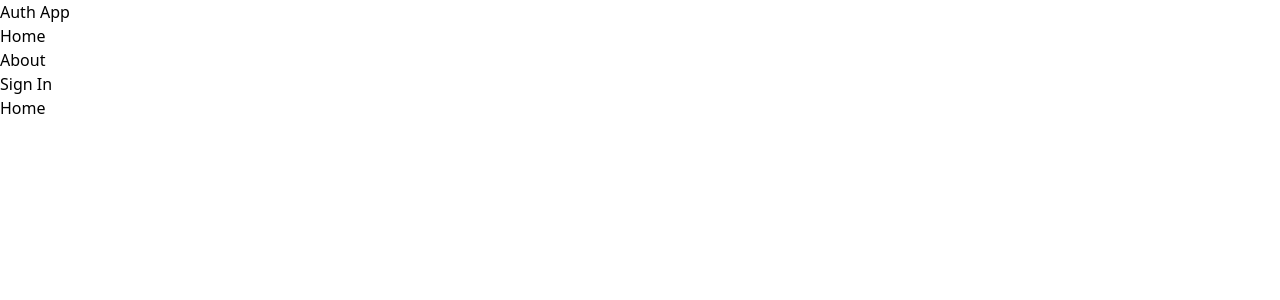
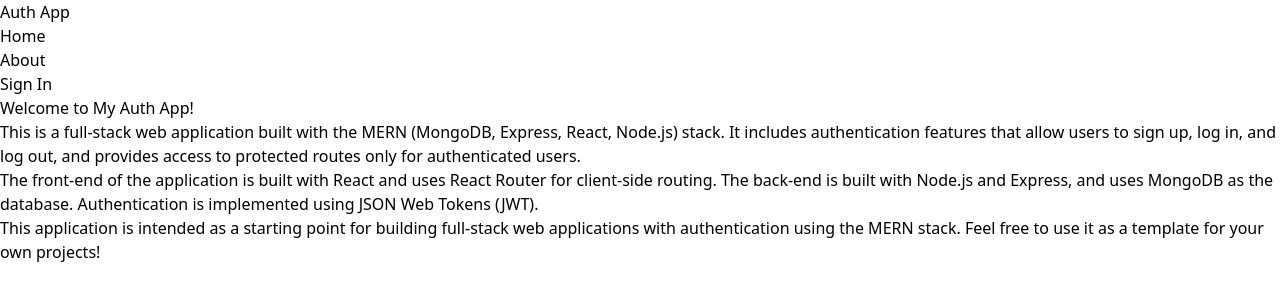
Before and after one commit to ManishPolekar/Mern-Auth, a React app in the folder client/: page / in a window 1280 px wide. Shown: the top 300 px of the page. Built offline with nearby package versions, Linux system fonts and the light colour scheme; no server answers; the HTML template or start-up script is replaced by a standard one.

Commit message:
Completed Home & About Page

```diff
--- a/client/src/pages/About.jsx
+++ b/client/src/pages/About.jsx
@@ -1,7 +1,25 @@
 import React from 'react'
 
-export default function About() {
+export default function () {
   return (
-    <div>About</div>
+    <div className='px-4 py-12 max-w-2xl mx-auto'>
+      <h1 className='text-3xl font-bold mb-4 text-slate-900'>About</h1>
+      <p className='mb-4 text-slate-800'>
+        This is a MERN (MongoDB, Express, React, Node.js) stack application with
+        authentication. It allows users to sign up, log in, and log out, and
+        provides access to protected routes only for authenticated users.
+      </p>
+      <p className='mb-4 text-slate-800'>
+        The front-end of the application is built with React and uses React
+        Router for client-side routing. The back-end is built with Node.js and
+        Express, and uses MongoDB as the database. Authentication is implemented
+        using JSON Web Tokens (JWT).
+      </p>
+      <p className='mb-4 text-slate-800'>
+        This application is intended as a starting point for building full-stack
+        web applications with authentication using the MERN stack. Feel free to
+        use it as a template for your own projects!
+      </p>
+    </div>
   )
 }
--- a/client/src/pages/Home.jsx
+++ b/client/src/pages/Home.jsx
@@ -2,6 +2,27 @@
 
 export default function Home() {
   return (
-    <div>Home</div>
+    <div className='px-4 py-12 max-w-2xl mx-auto'>
+      <h1 className=' text-3xl font-bold mb-4 text-slate-800'>
+        Welcome to My Auth App!
+      </h1>
+      <p className='mb-4 text-slate-800'>
+        This is a full-stack web application built with the MERN (MongoDB,
+        Express, React, Node.js) stack. It includes authentication features that
+        allow users to sign up, log in, and log out, and provides access to
+        protected routes only for authenticated users.
+      </p>
+      <p className='mb-4 text-slate-800'>
+       The front-end of the application is built with React and uses React
+        Router for client-side routing. The back-end is built with Node.js and
+        Express, and uses MongoDB as the database. Authentication is implemented
+        using JSON Web Tokens (JWT).
+      </p>
+      <p className='mb-4 text-slate-800'>
+        This application is intended as a starting point for building full-stack
+        web applications with authentication using the MERN stack. Feel free to
+        use it as a template for your own projects!
+      </p>
+    </div>
   )
 }
```
